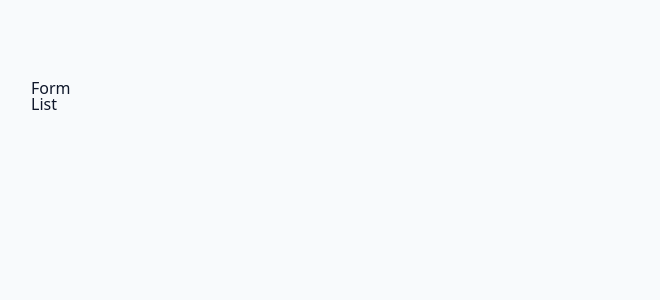
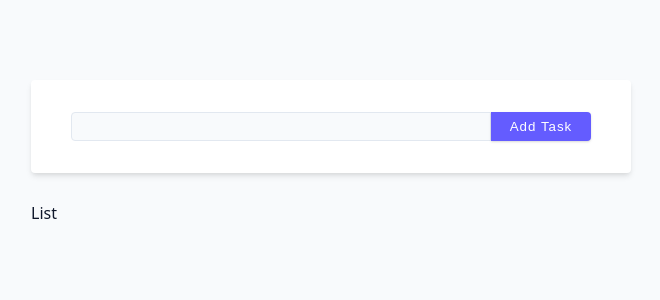
Before and after one commit to kiryhanchiiiik/react-typescript, a React (Vite) app: page / in a window 1280 px wide. Shown: the top 300 px of the page, without its empty margins (309-969 px from the left). Built offline with nearby package versions, Linux system fonts and the light colour scheme.

Commit message:
Tasks Project - Form Setup

```diff
--- a/src/starter/10-tasks/Form.tsx
+++ b/src/starter/10-tasks/Form.tsx
@@ -1,5 +1,34 @@
+import { useState } from "react";
+
 const Form = () => {
-  return <div>Form</div>;
+  const [text, setText] = useState("");
+
+  const handleSubmit = (e: React.FormEvent<HTMLFormElement>) => {
+    e.preventDefault();
+    if (!text) {
+      alert("Please enter a task");
+      return;
+    }
+    // add task
+    console.log(text);
+
+    setText("");
+  };
+
+  return (
+    <form className="form task-form" onSubmit={handleSubmit}>
+      <input
+        type="text"
+        className="form-input"
+        value={text}
+        onChange={(e) => setText(e.target.value)}
+      />
+
+      <button type="submit" className="btn">
+        Add Task
+      </button>
+    </form>
+  );
 };
 
 export default Form;
```
